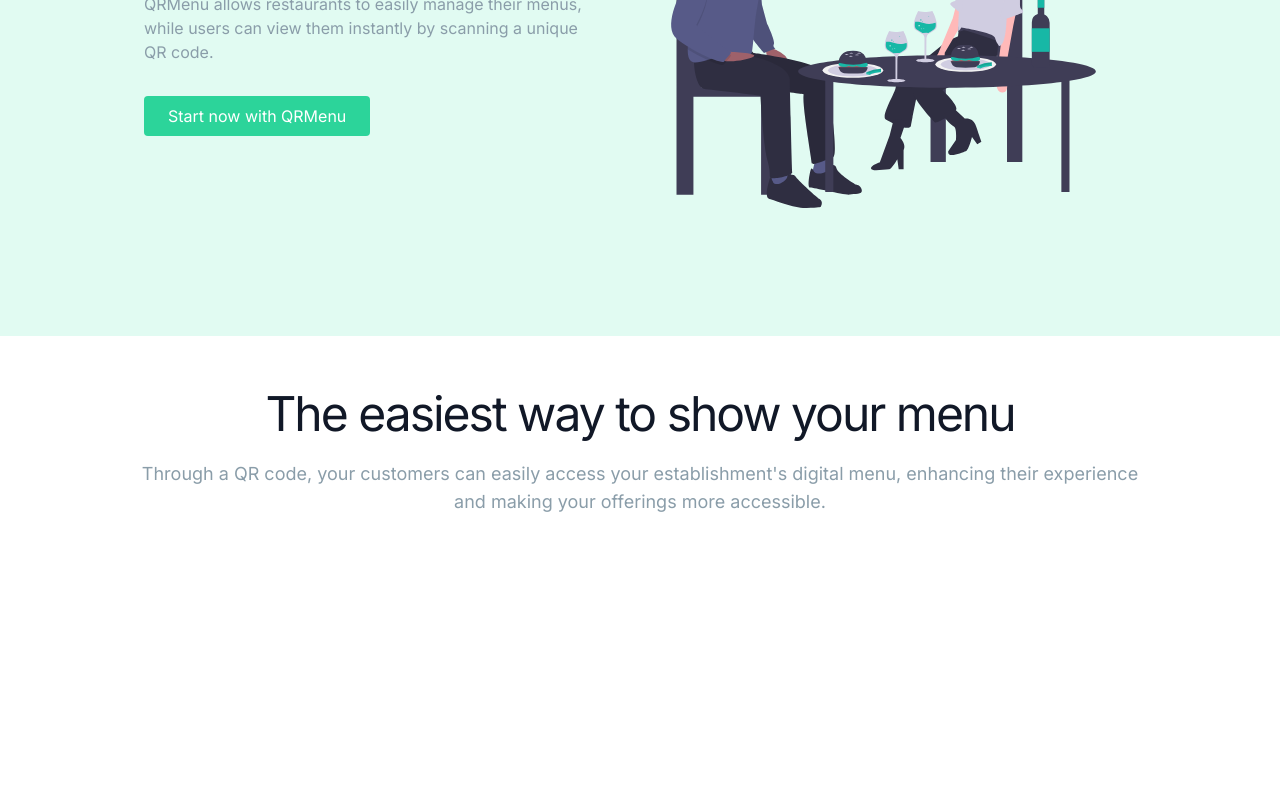
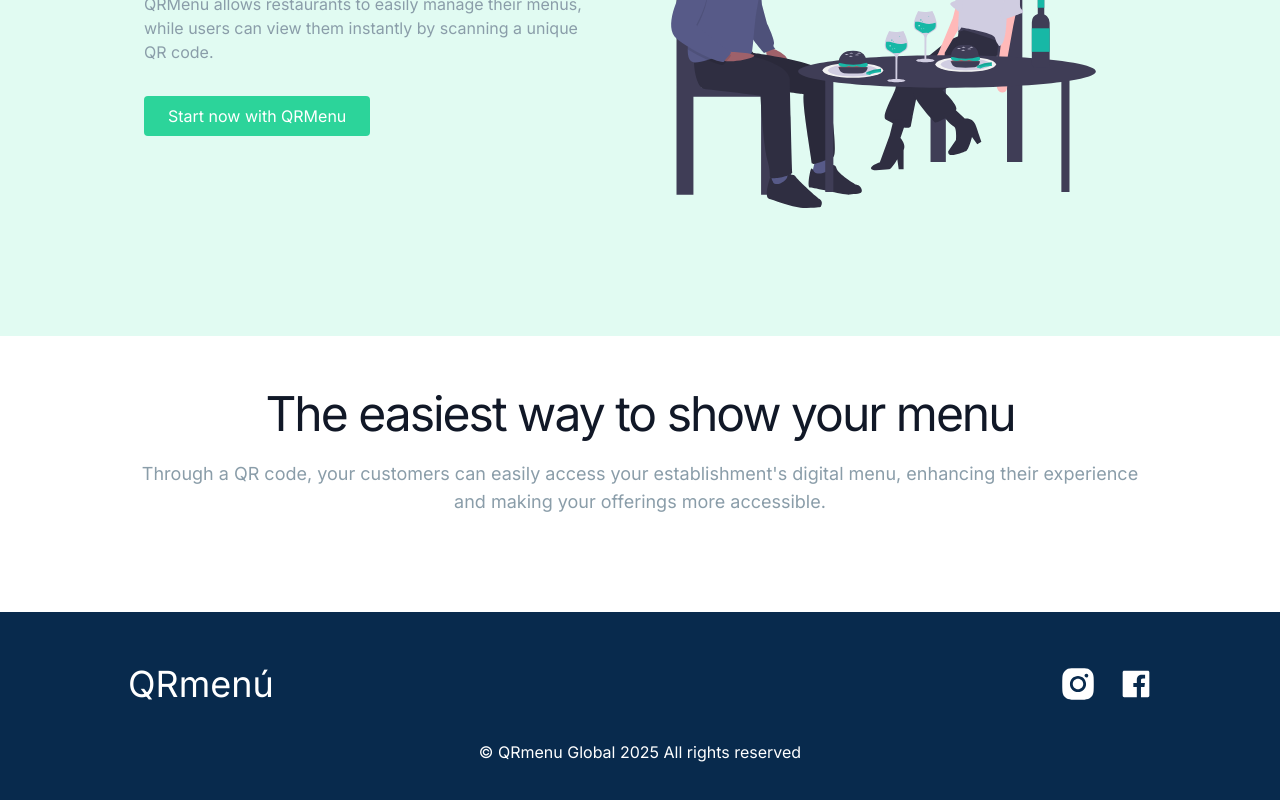
Before and after one commit to jfernandezcl/QRmenu, a React (Vite) app in the folder frontend/: page / in a window 1280 px wide. Shown: the part 392-1192 px from the top of the page. Before the commit the page ends 956 px from the top, so only its background shows below. Built offline with nearby package versions, Linux system fonts and the light colour scheme.

Commit message:
feat: add the Footer component and update the application design; modify the colours for the style; add images from social media

```diff
--- a/frontend/src/App.tsx
+++ b/frontend/src/App.tsx
@@ -1,6 +1,7 @@
 import Header from "./components/Header.tsx";
 import IntroSection from "./components/IntroSection.tsx";
 import InfoSection from "./components/InfoSection.tsx";
+import Footer from "./components/Footer.tsx";
 
 function App() {
   return (
@@ -13,6 +14,10 @@ function App() {
       <div>
         <InfoSection />
       </div>
+
+      <div>
+        <Footer />
+      </div>
     </>
   );
 }
--- /dev/null
+++ b/frontend/src/components/Footer.tsx
@@ -0,0 +1,40 @@
+import { useTranslation } from "react-i18next";
+import icon_instagram from "../images/icon_instagram.svg";
+import icon_facebook from "../images/icon_facebook.svg";
+
+export default function Footer() {
+  const { t } = useTranslation();
+
+  return (
+    <footer className="w-full bg-bgTertiary text-textQuaternary mt-24 py-8">
+      <div className="max-w-5xl mx-auto mb-6">
+        {/* MISMA ALTURA QUE HEADER */}
+        <div className="flex justify-between items-center h-20">
+          <h1 className="text-4xl">
+            <a href="/home" className="hover:text-buttonPrimary">
+              {t("app_name")}
+            </a>
+          </h1>
+
+          {/* ICONOS AGRUPADOS (como los botones del header) */}
+          <div className="flex items-center gap-6">
+            <img
+              src={icon_instagram}
+              alt="instagram"
+              className="h-9 w-9 hover:opacity-80 cursor-pointer"
+            />
+            <img
+              src={icon_facebook}
+              alt="facebook"
+              className="h-8 w-8 hover:opacity-80 cursor-pointer"
+            />
+          </div>
+        </div>
+
+        <div className="flex justify-center items-center py-4">
+          <p>{t("footer.copyright")}</p>
+        </div>
+      </div>
+    </footer>
+  );
+}
--- a/frontend/src/components/InfoSection.tsx
+++ b/frontend/src/components/InfoSection.tsx
@@ -4,7 +4,7 @@ export default function InfoSection() {
   const { t } = useTranslation();
 
   return (
-    <div className="max-w-5xl mx-auto flex flex-col items-center text-center py-12">
+    <div className="max-w-5xl mx-auto flex flex-col items-center text-center mt-12">
       <h1 className="text-[3em] leading-tight tracking-[-2px]">
         {t("homepage_title_two")}
       </h1>
--- a/frontend/src/styles/colors.js
+++ b/frontend/src/styles/colors.js
@@ -1,6 +1,7 @@
 export const colors = {
   background: "#e1fbf2", // verde muy claro
   bgSecundary: "#2cd49a", // verde
+  bgTertiary: "#082a4d", // azul oscuro
 
   buttonPrimary: "#2cd49a", // verde
   buttonSecondary: "#c1e5d9", // verde claro
```
Also changed, not shown: frontend/src/images/icon_facebook.svg (added), frontend/src/images/icon_instagram.svg (added).
